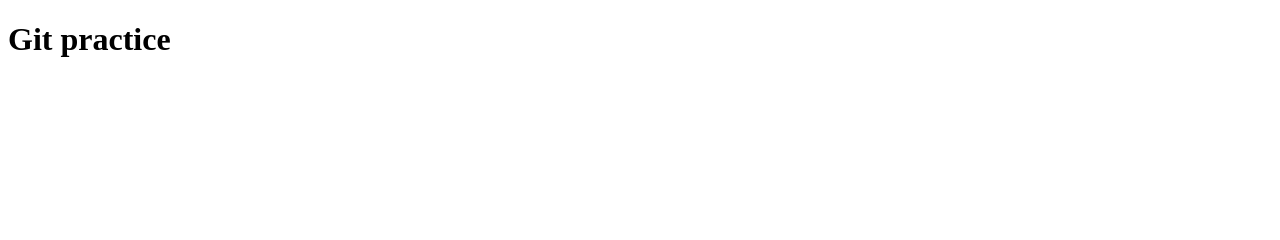
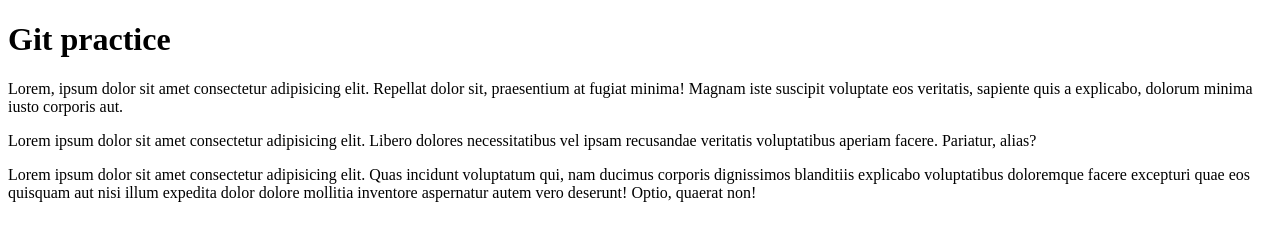
Before and after one commit to varmag1/test2, a plain HTML site: page index.html in a window 1280 px wide. Drawn offline with Linux system fonts and the light colour scheme.

Commit message:
add new section

```diff
--- a/index.html
+++ b/index.html
@@ -8,5 +8,10 @@
 </head>
 <body>
     <h1>Git practice</h1>
+    <section>
+        <p>Lorem, ipsum dolor sit amet consectetur adipisicing elit. Repellat dolor sit, praesentium at fugiat minima! Magnam iste suscipit voluptate eos veritatis, sapiente quis a explicabo, dolorum minima iusto corporis aut.</p>
+        <p>Lorem ipsum dolor sit amet consectetur adipisicing elit. Libero dolores necessitatibus vel ipsam recusandae veritatis voluptatibus aperiam facere. Pariatur, alias?</p>
+        <p>Lorem ipsum dolor sit amet consectetur adipisicing elit. Quas incidunt voluptatum qui, nam ducimus corporis dignissimos blanditiis explicabo voluptatibus doloremque facere excepturi quae eos quisquam aut nisi illum expedita dolor dolore mollitia inventore aspernatur autem vero deserunt! Optio, quaerat non!</p>
+    </section>
 </body>
 </html>
```
Also changed, not shown: 1 other file.
